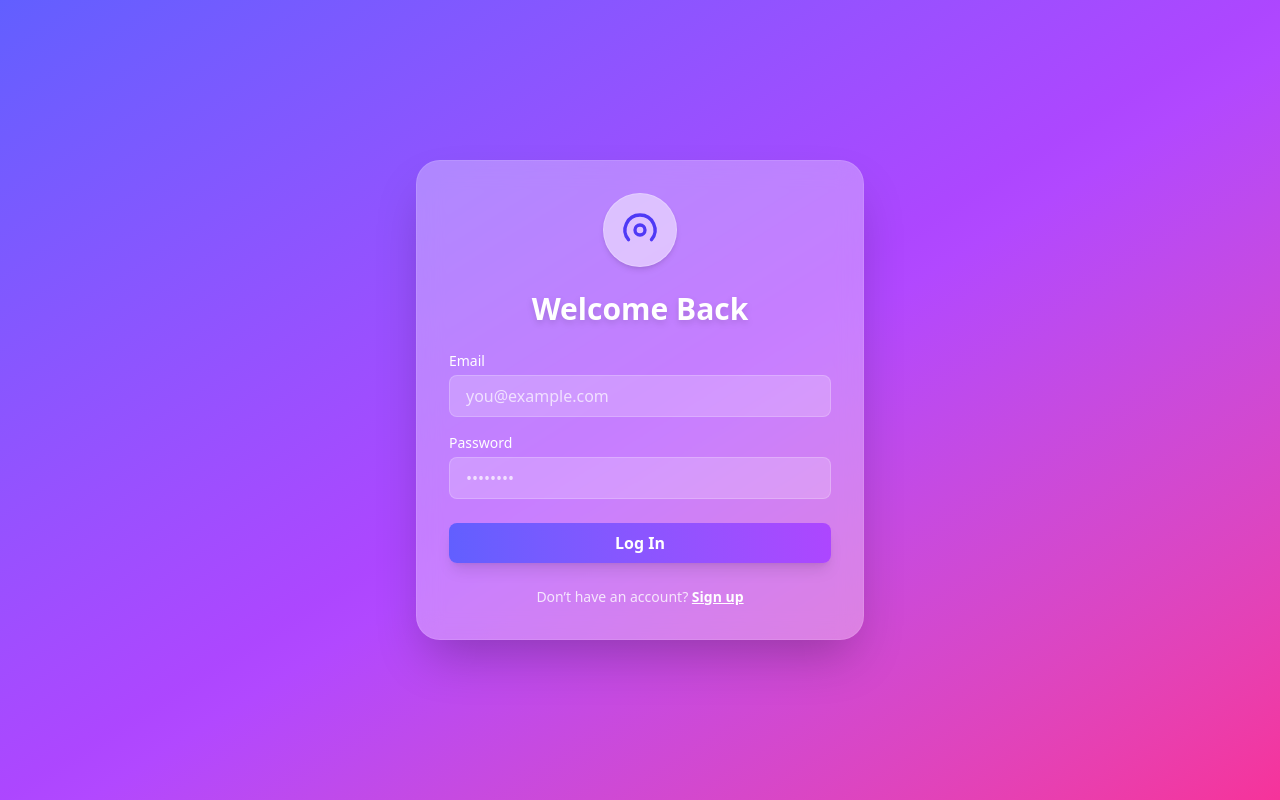
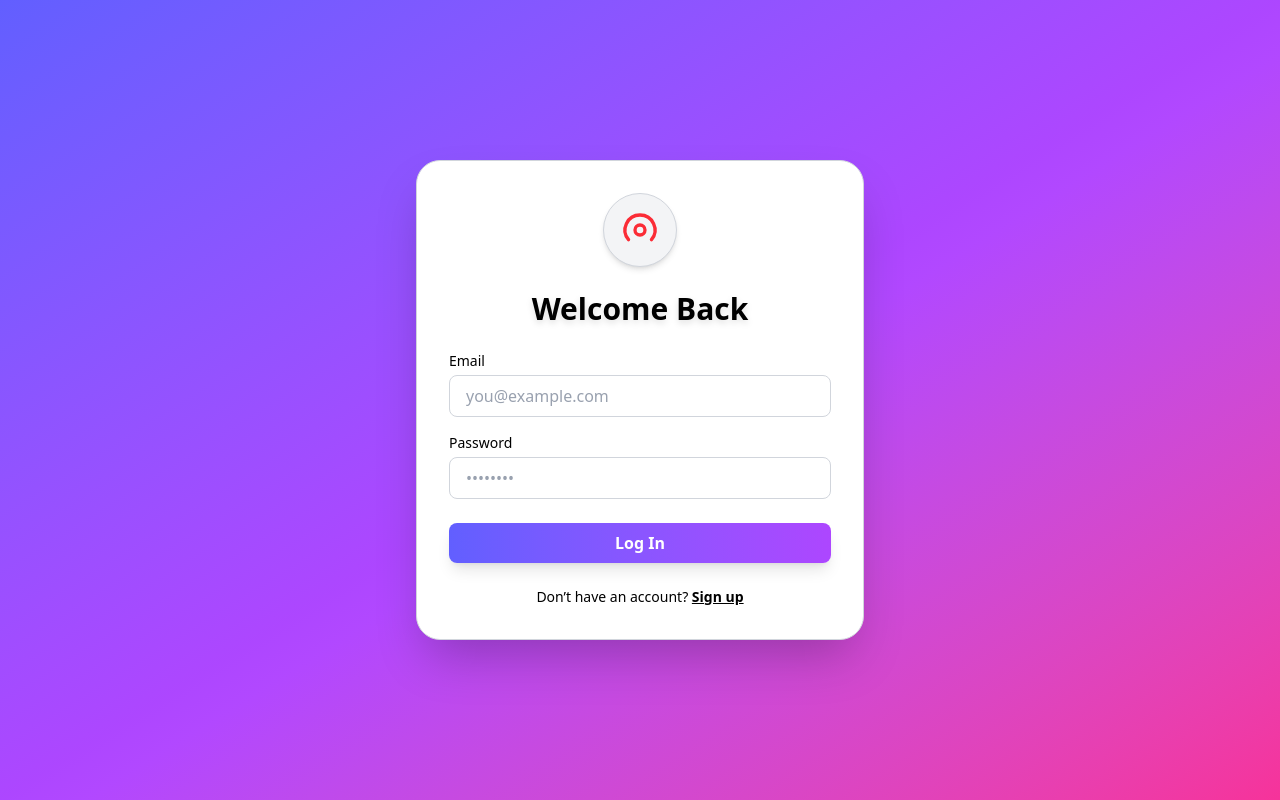
Before and after one commit to Sumon180/employee-management, an Angular app: page /login in a window 1280 px wide. Built offline with nearby package versions, Linux system fonts and the light colour scheme.

Commit message:
css variable

```diff
--- a/src/app/features/login/login.html
+++ b/src/app/features/login/login.html
@@ -1,9 +1,9 @@
 <div class="min-h-screen flex items-center justify-center bg-gradient-to-br from-indigo-500 via-purple-500 to-pink-500 px-4 py-8">
-  <div class="bg-white/30 backdrop-blur-md border border-white/10 shadow-2xl rounded-3xl p-8 w-full max-w-md transition-transform duration-500 ease-in-out transform hover:scale-105 animate-fadeIn">
+  <div class="bg-white backdrop-blur-md border border-white/10 shadow-2xl rounded-3xl p-8 w-full max-w-md transition-transform duration-500 ease-in-out transform hover:scale-105 animate-fadeIn">
 
     <!-- Icon -->
     <div class="flex justify-center mb-6">
-      <div class="bg-white/50 shadow-md text-indigo-600 p-4 rounded-full border border-white/20">
+      <div class="bg-gray-100 shadow-md text-[var(--primary)] p-4 rounded-full border border-white/20">
         <svg xmlns="http://www.w3.org/2000/svg" class="h-10 w-10" fill="none" viewBox="0 0 24 24" stroke="currentColor">
           <path stroke-linecap="round" stroke-linejoin="round" stroke-width="2" d="M5.121 17.804A9 9 0 0112 3a9 9 0 016.879 14.804M15 12a3 3 0 11-6 0 3 3 0 016 0z" />
         </svg>
@@ -11,26 +11,26 @@
     </div>
 
     <!-- Title -->
-    <h2 class="text-3xl font-extrabold text-center text-white drop-shadow-md mb-6">
+    <h2 class="text-3xl font-extrabold text-center drop-shadow-md mb-6">
       Welcome Back
     </h2>
 
     <!-- Form -->
     <form>
       <div class="mb-4">
-        <label class="block text-sm font-medium text-white mb-1">Email</label>
+        <label class="block text-sm font-medium mb-1">Email</label>
         <input
           type="email"
-          class="w-full px-4 py-2 rounded-lg border border-white/20 bg-white/20 text-white placeholder-white/70 focus:outline-none focus:ring-2 focus:ring-indigo-400 transition"
+          class="w-full px-4 py-2 rounded-lg border bg-white placeholder-gray-400 focus:outline-none focus:ring-2 focus:ring-indigo-400 transition"
           placeholder="you@example.com"
         />
       </div>
 
       <div class="mb-6">
-        <label class="block text-sm font-medium text-white mb-1">Password</label>
+        <label class="block text-sm font-medium mb-1">Password</label>
         <input
           type="password"
-          class="w-full px-4 py-2 rounded-lg border border-white/20 bg-white/20 text-white placeholder-white/70 focus:outline-none focus:ring-2 focus:ring-purple-400 transition"
+          class="w-full px-4 py-2 rounded-lg border bg-white placeholder-gray-400 focus:outline-none focus:ring-2 focus:ring-purple-400 transition"
           placeholder="••••••••"
         />
       </div>
@@ -44,9 +44,9 @@
     </form>
 
     <!-- Optional: Footer -->
-    <p class="text-center text-sm text-white/80 mt-6">
+    <p class="text-center text-sm mt-6">
       Don’t have an account?
-      <a href="#" class="text-white font-semibold underline hover:text-pink-200">Sign up</a>
+      <a href="#" class="font-semibold underline hover:text-pink-200">Sign up</a>
     </p>
   </div>
 </div>
--- a/src/styles.css
+++ b/src/styles.css
@@ -1,2 +1,48 @@
 /* You can add global styles to this file, and also import other style files */
 @import "tailwindcss";
+
+:root {
+  --radius: 0.65rem;
+  --background: oklch(1 0 0);
+  --foreground: oklch(0.141 0.005 285.823);
+  --card: oklch(1 0 0);
+  --card-foreground: oklch(0.141 0.005 285.823);
+  --popover: oklch(1 0 0);
+  --popover-foreground: oklch(0.141 0.005 285.823);
+  --primary: oklch(0.637 0.237 25.331);
+  --primary-foreground: oklch(0.971 0.013 17.38);
+  --secondary: oklch(0.967 0.001 286.375);
+  --secondary-foreground: oklch(0.21 0.006 285.885);
+  --muted: oklch(0.967 0.001 286.375);
+  --muted-foreground: oklch(0.552 0.016 285.938);
+  --accent: oklch(0.967 0.001 286.375);
+  --accent-foreground: oklch(0.21 0.006 285.885);
+  --destructive: oklch(0.577 0.245 27.325);
+  --border: oklch(0.92 0.004 286.32);
+  --input: oklch(0.92 0.004 286.32);
+  --ring: oklch(0.637 0.237 25.331);
+  --chart-1: oklch(0.646 0.222 41.116);
+  --chart-2: oklch(0.6 0.118 184.704);
+  --chart-3: oklch(0.398 0.07 227.392);
+  --chart-4: oklch(0.828 0.189 84.429);
+  --chart-5: oklch(0.769 0.188 70.08);
+  --sidebar: oklch(0.985 0 0);
+  --sidebar-foreground: oklch(0.141 0.005 285.823);
+  --sidebar-primary: oklch(0.637 0.237 25.331);
+  --sidebar-primary-foreground: oklch(0.971 0.013 17.38);
+  --sidebar-accent: oklch(0.967 0.001 286.375);
+  --sidebar-accent-foreground: oklch(0.21 0.006 285.885);
+  --sidebar-border: oklch(0.92 0.004 286.32);
+  --sidebar-ring: oklch(0.637 0.237 25.331);
+}
+
+
+
+
+button {
+    @apply cursor-pointer
+}
+
+.border {
+    @apply border-solid border-gray-300
+}
```
